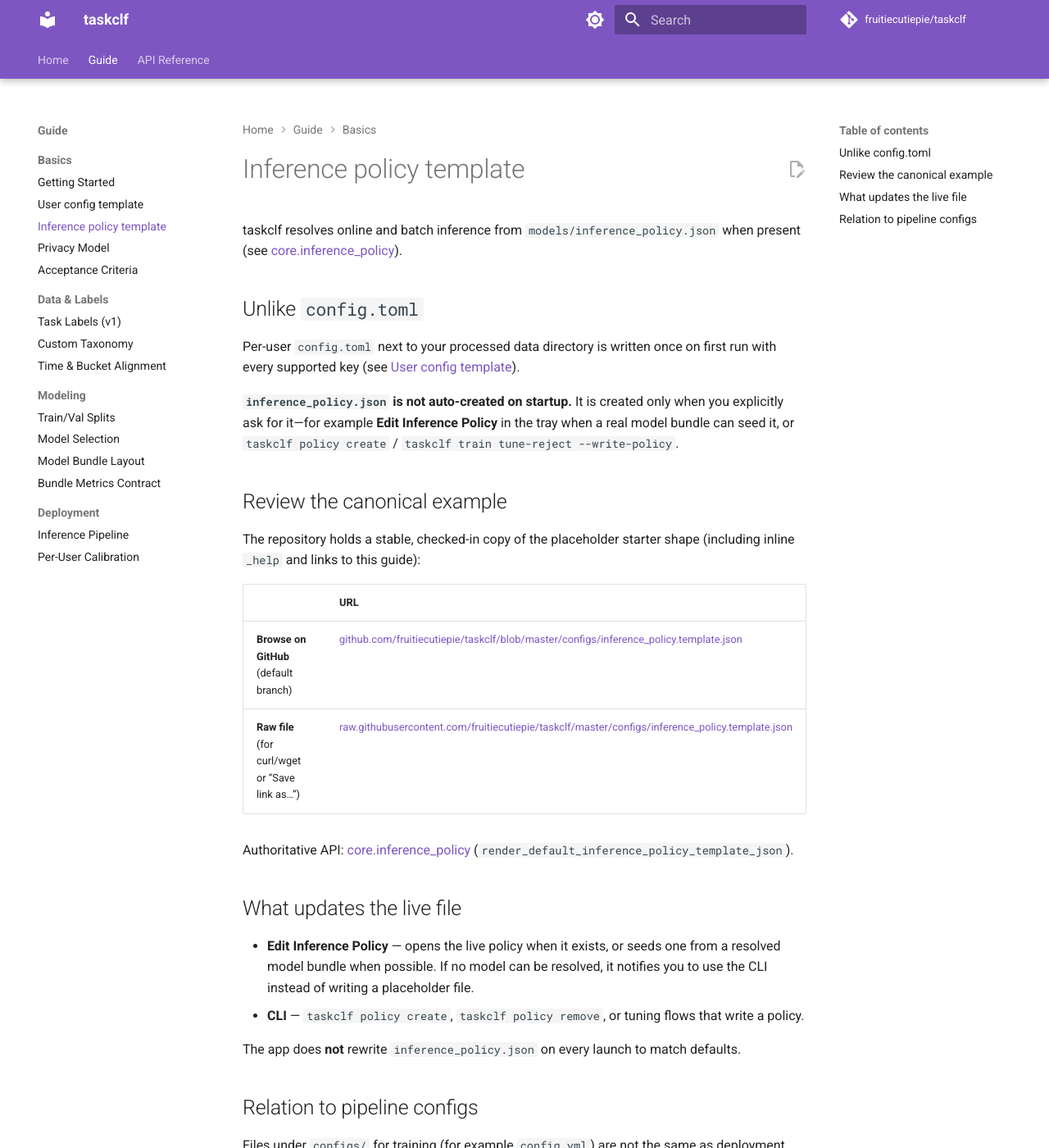
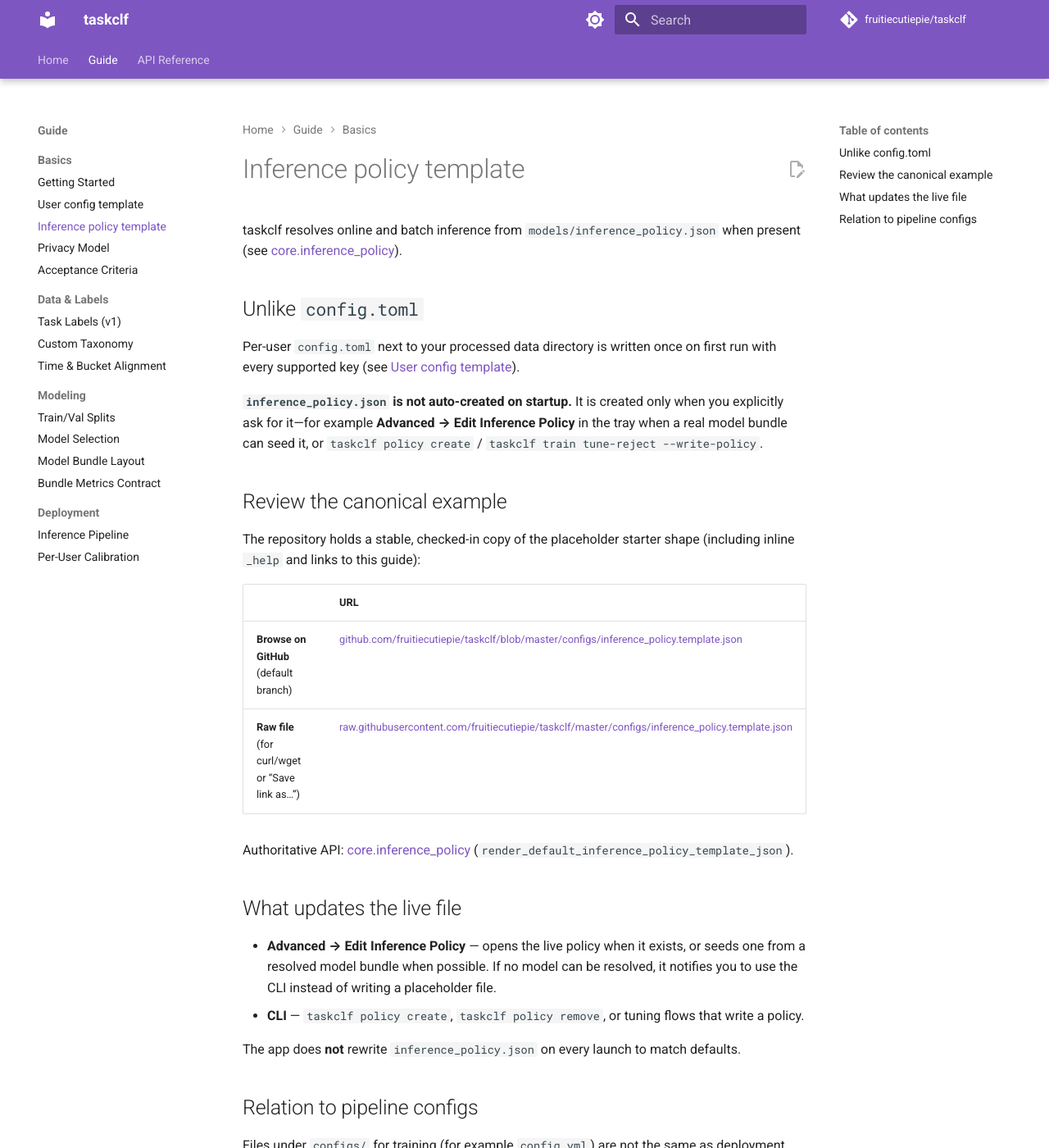
Before and after one commit to fruitiecutiepie/taskclf, an MkDocs documentation site: the page built from docs/guide/inference_policy_template.md, in a window 1280 px wide and 1400 px high. Shown: the whole window at 82% size. Built offline with MkDocs 1.6.1 and Material for MkDocs 9.7.7, drawn with Linux system fonts in a browser that asks for light colours; comment, search, counter and statistics services are not loaded.

Commit message:
refactor: move edit inference policy under advanced

```diff
--- a/docs/guide/inference_policy_template.md
+++ b/docs/guide/inference_policy_template.md
@@ -6,7 +6,7 @@
 
 Per-user `config.toml` next to your processed data directory is written once on first run with every supported key (see [User config template](config_template.md)).
 
-**`inference_policy.json` is not auto-created on startup.** It is created only when you explicitly ask for it—for example **Edit Inference Policy** in the tray when a real model bundle can seed it, or `taskclf policy create` / `taskclf train tune-reject --write-policy`.
+**`inference_policy.json` is not auto-created on startup.** It is created only when you explicitly ask for it—for example **Advanced → Edit Inference Policy** in the tray when a real model bundle can seed it, or `taskclf policy create` / `taskclf train tune-reject --write-policy`.
 
 ## Review the canonical example
 
@@ -21,7 +21,7 @@
 
 ## What updates the live file
 
-- **Edit Inference Policy** — opens the live policy when it exists, or seeds one from a resolved model bundle when possible. If no model can be resolved, it notifies you to use the CLI instead of writing a placeholder file.
+- **Advanced → Edit Inference Policy** — opens the live policy when it exists, or seeds one from a resolved model bundle when possible. If no model can be resolved, it notifies you to use the CLI instead of writing a placeholder file.
 - **CLI** — `taskclf policy create`, `taskclf policy remove`, or tuning flows that write a policy.
 
 The app does **not** rewrite `inference_policy.json` on every launch to match defaults.
```
Also changed, not shown: docs/api/cli/main.md (+1 -1 lines), docs/api/core/inference_policy.md (+1 -1 lines), docs/api/ui/electron_shell.md (+1 -1 lines), docs/api/ui/labeling.md (+3 -3 lines), 3 other files.
